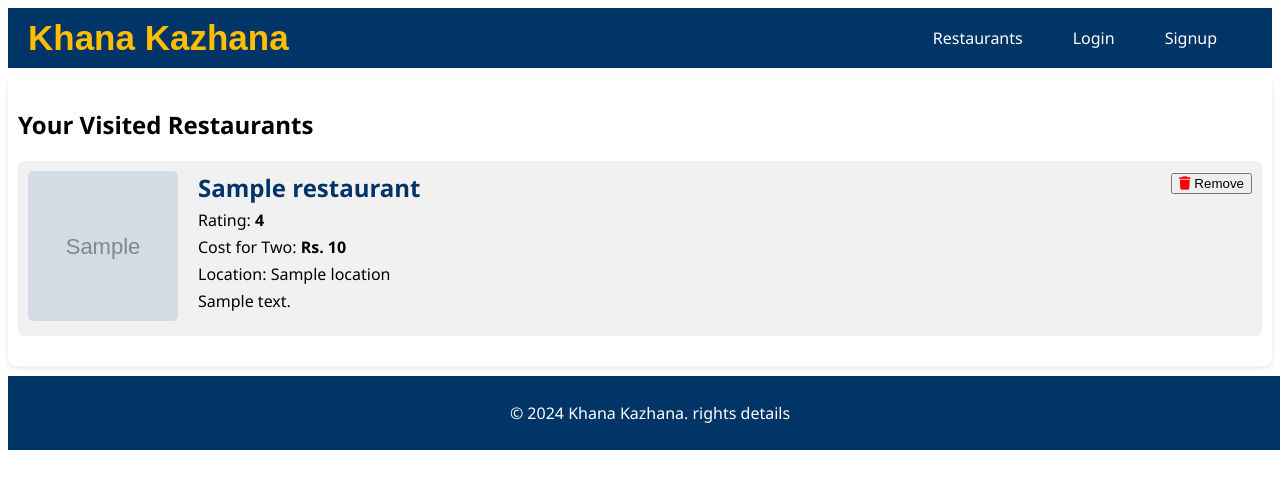
After one commit to syed-tp/RestaurantApp, a Django app: template templates/restaurants/visited.html in a window 1280 px wide. The commit adds this page. Shown: the top 489 px of the page. Run offline with Django 3.2, Linux system fonts and the light colour scheme; the template is opened without the code that fills it: most values are stand-ins (such as "Sample title", 1, 10 or a date in 2020); grey boxes marked "Sample" are stand-in pictures; some web fonts are replaced.

Commit message:
Add visited restaurants feature for Restaurant App (#7)
* Add visited restaurant feature

* Add test for VistedRestaurants

```diff
--- a/static/css/base.css
+++ b/static/css/base.css
@@ -432,6 +432,13 @@ input:checked + .slider:before {
     right: 10px;
 }
 
+.visit-form {
+    position: absolute;
+
+    top: 10px;
+    right: 40px;
+}
+
 #filter-section {
     background-color: #f1f1f1;
     padding: 10px;
--- a/templates/base.html
+++ b/templates/base.html
@@ -21,6 +21,7 @@
                 <ul>
                     <li><a href="{% url 'restaurant-list' %}">Restaurants</a></li>
                     {% if user.is_authenticated %}
+                        <li><a href="{% url 'visited-restaurants' %}">My Visits</a></li>
                         <li><a href="{% url 'bookmarked-restaurants' %}">My Bookmarks</a></li>
                         <li>
                             <a href="#">{{ user.username }}</a>
--- /dev/null
+++ b/templates/restaurants/visited.html
@@ -0,0 +1,35 @@
+{% extends 'base.html' %}
+{% load static %}
+
+{% block content %}
+    <h2>Your Visited Restaurants</h2>
+    {% for visit in visits %}
+        <div class="restaurant-list">
+            <a href="{% url 'restaurant-detail' visit.restaurant.id %}">
+                {% if visit.restaurant.photos.first %}
+                    <img src="{{ visit.restaurant.photos.first.image.url }}" alt="{{ visit.restaurant.title }} photo">
+                {% else %}
+                    <img src="{% static 'img/default_restaurant.jpg' %}" alt="{{ visit.restaurant.title }} photo">
+                {% endif %}
+                <div class='res-attributes'>
+                    <h3>{{ visit.restaurant.title }}</h3>
+                    <p>Rating: <b>{{ visit.restaurant.rating }}</b></p>
+                    <p>Cost for Two:<b> Rs. {{ visit.restaurant.cost_for_two }}</b></p>
+                    <p>Location: {{ visit.restaurant.location }}</p>
+                    <p>{{ visit.restaurant.address }}</p>
+                </div>
+            </a>
+            <form action="{% url 'remove-visit' visit.id %}" method="post" class="bookmark-form">
+                {% csrf_token %}
+                <button type="submit" class="bookmark-btn">
+                    <i class="fas fa-trash" style="color:red;"></i>  Remove
+                </button>
+            </form>
+        </div>
+    {% empty %}
+        <p>You haven't visited any restaurants yet.</p>
+        <div class="back-to-list">
+            <a href="{% url 'restaurant-list' %}"> Explore Restaurants </a>
+        </div>
+    {% endfor %}
+{% endblock %}
```
Also changed, not shown: RestaurantApp/urls.py (+6 -1 lines), restaurants/tests.py (+52 -0 lines), restaurants/views.py (+20 -1 lines), templates/restaurants/list.html (+12 -0 lines).
